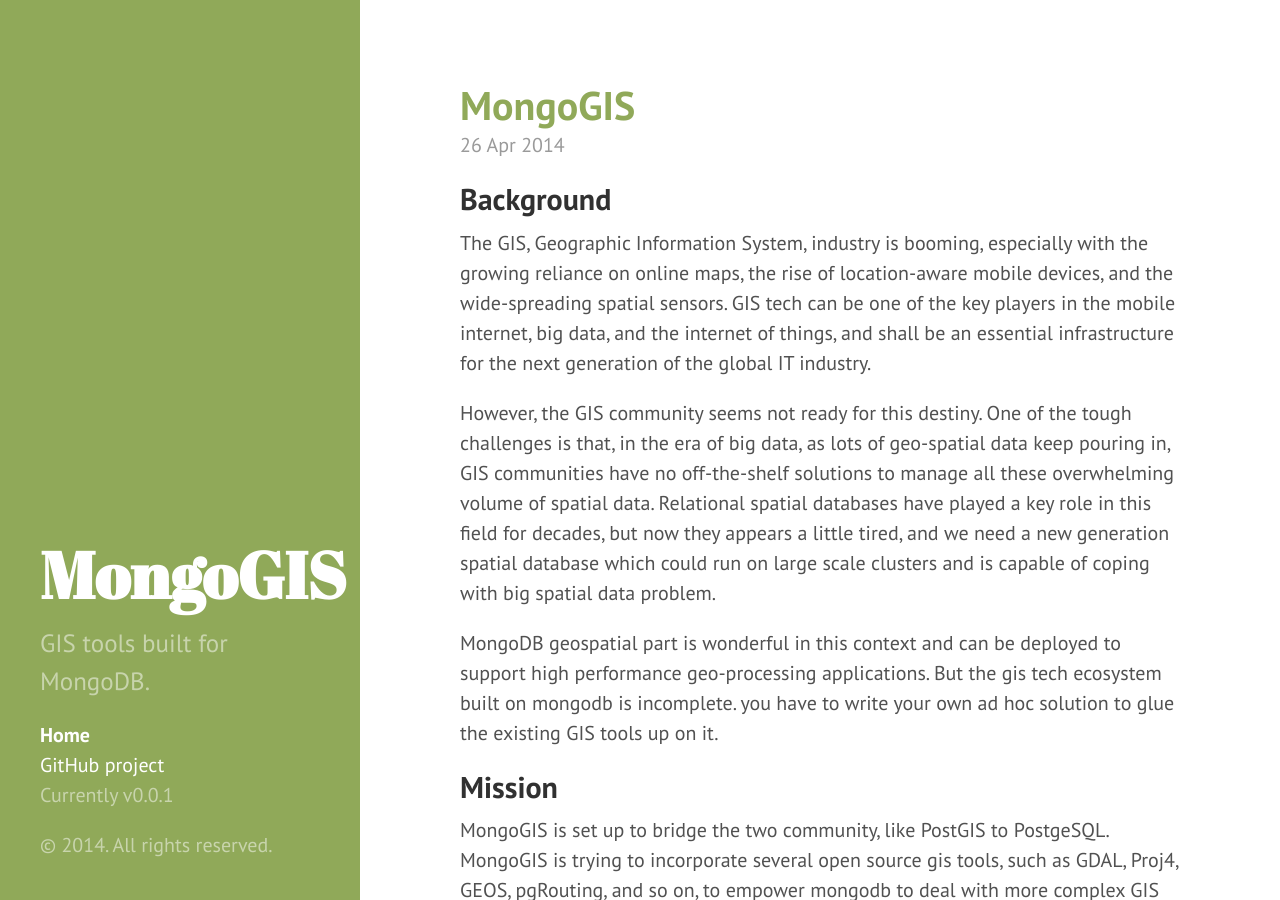
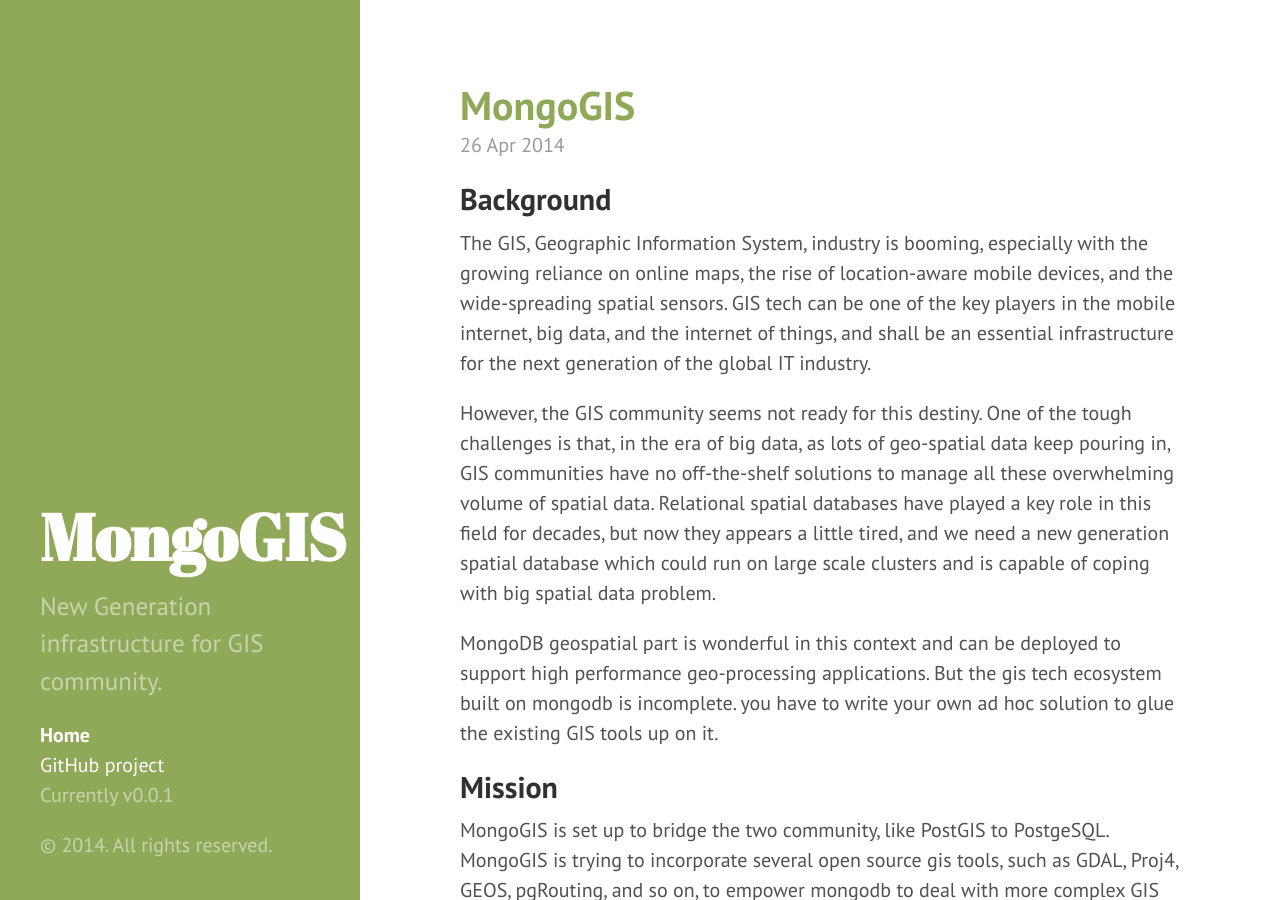
Before and after one commit to mongogis/mongogis.github.io, a Jekyll site: the page built from index.html, in a window 1280 px wide and 900 px high. Built offline with Jekyll 4.4.1, drawn with Linux system fonts in a browser that asks for light colours; Markdown is read by kramdown in place of the engine named in the settings; the list of posts is cut into pages by our own code.

Commit message:
Update _config.yml

```diff
--- a/_config.yml
+++ b/_config.yml
@@ -8,7 +8,7 @@ permalink:        pretty
 # Setup
 title:            MongoGIS
 tagline:          'Giving MongoDB the Way to Play with the GIS Community'
-description:      'GIS tools built for MongoDB.'
+description:      'New Generation infrastructure for GIS community.'
 url:              http://www.mongogis.org
 
 author:
```
